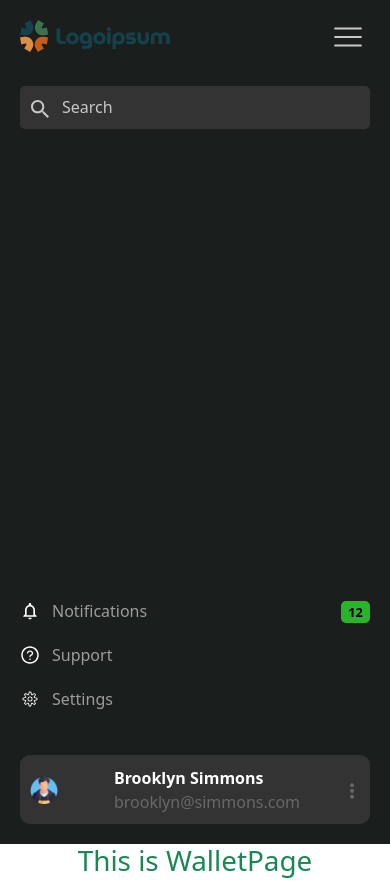
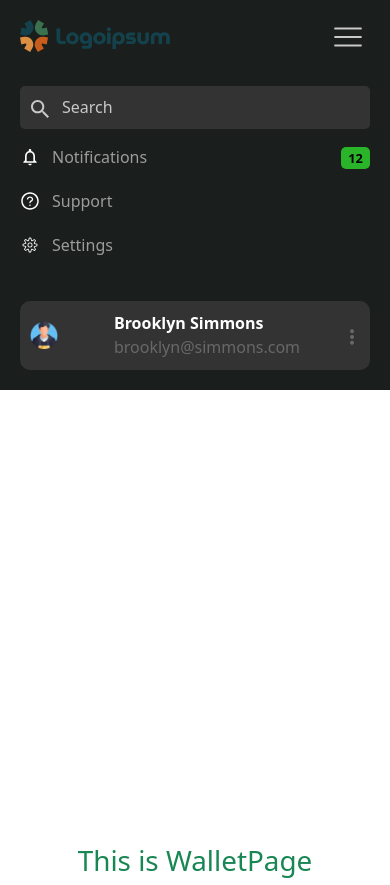
Before and after one commit to mohdsahil36/CarbonCell-Assignment, a React (Vite) app: page /wallet in a window 390 px wide. Built offline with nearby package versions, Linux system fonts and the light colour scheme.

Commit message:
third commit

```diff
--- a/src/App.css
+++ b/src/App.css
@@ -46,6 +46,6 @@ body{
   max-height: 100vh;
   margin: 0;
 }
-.sideBar{
-  min-width: 20rem;
-}
+/* .sideBar{
+  width: 20rem;
+} */
--- a/src/App.jsx
+++ b/src/App.jsx
@@ -39,10 +39,10 @@ function App() {
   return (
     <div className='container-fluid'>
       <div className='row'>
-        <div className='col-md-2 p-0 sideBar'>
+        <div className='col-md-5 p-0 sideBar'>
           <Sidebar />
         </div>
-        <div className='col-md-9 text-center text-success'>
+        <div className='col-md-6 text-center text-success'>
           <RouterProvider router={router}/>
         </div>
       </div>
--- a/src/components/Sidebar/Sidebar.jsx
+++ b/src/components/Sidebar/Sidebar.jsx
@@ -31,6 +31,7 @@ export default function Sidebar(){
                     <UserCard/>
                 </div>
             </nav>
+
         </aside>
     )
 }
--- a/src/components/Sidebar/Sidebar.module.css
+++ b/src/components/Sidebar/Sidebar.module.css
@@ -8,6 +8,11 @@
     justify-content: space-between;
     background-color: rgb(26, 30, 28);
     padding: 1.25rem;
+}
+@media only screen and (max-width:767px) {
+    .sidebar-navigation{
+        min-height: auto !important;
+    }
 }
 .org{
     display: flex;
```
